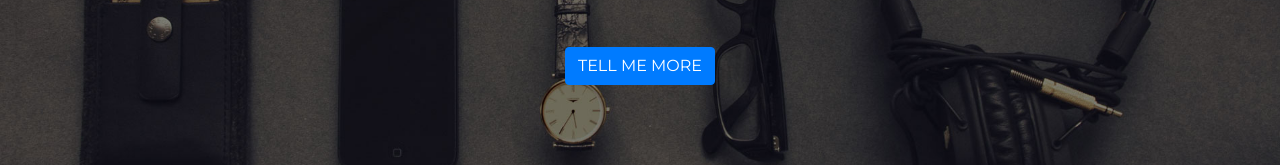
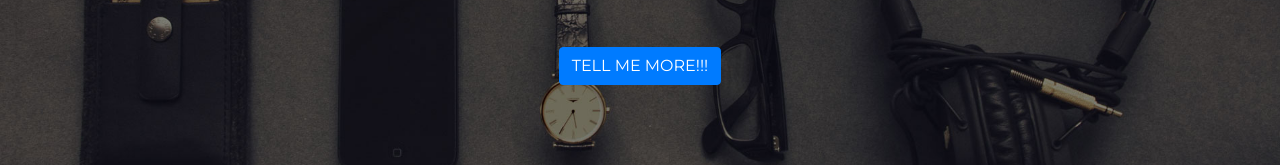
Before and after one commit to jeffreylieu/portfolio, a website with bundled scripts: page index.html in a window 1280 px wide. Shown: the part 443-608 px from the top of the page. Built offline with nearby package versions, Linux system fonts and the light colour scheme; a web font is replaced by a local one.

Commit message:
Update index.html

```diff
--- a/index.html
+++ b/index.html
@@ -63,7 +63,7 @@
         <div class="intro-text">
           <div class="intro-lead-in">Welcome To Our Studio!</div>
           <div class="intro-heading text-uppercase">It's Nice To Meet You</div>
-          <a class="btn btn-primary btn-xl text-uppercase js-scroll-trigger" href="#services">Tell Me More</a>
+          <a class="btn btn-primary btn-xl text-uppercase js-scroll-trigger" href="#services">Tell Me More!!!</a>
         </div>
       </div>
     </header>
```
